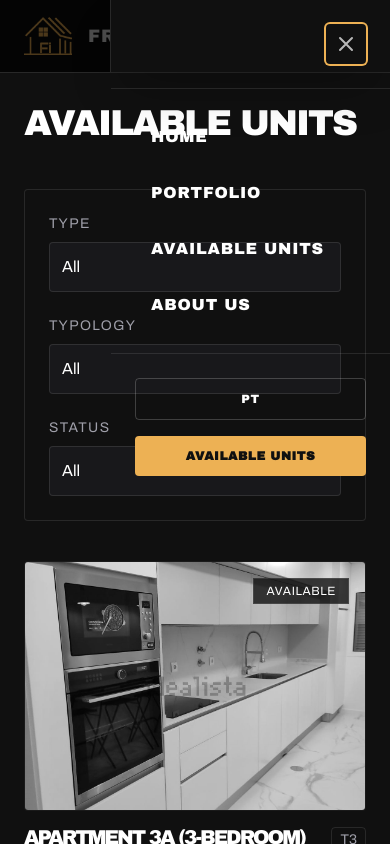
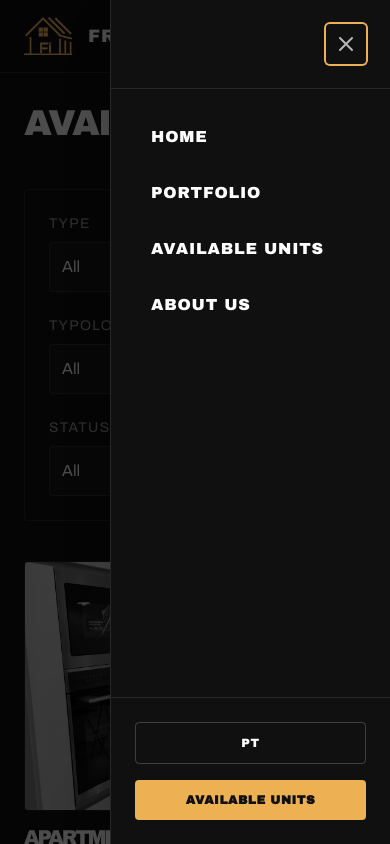
Before and after one commit to CajoAlbuquerque/fracao-ilustre-website, a Next.js app: page /en/fracoes in a window 390 px wide. Both pictures are taken after a click on the button "Open navigation menu". Shown: the top 844 px of the page. Built offline with nearby package versions, Linux system fonts and the light colour scheme.

Commit message:
Fix hamburguer menu implementation and add smoother in and out transitions

```diff
--- a/src/app/globals.css
+++ b/src/app/globals.css
@@ -112,6 +112,59 @@
   }
 }
 
+/* Drawer animations */
+@keyframes drawerSlide {
+  from {
+    transform: translateX(100%);
+  }
+  to {
+    transform: translateX(0);
+  }
+}
+
+@keyframes drawerSlideClose {
+  from {
+    transform: translateX(0);
+  }
+  to {
+    transform: translateX(100%);
+  }
+}
+
+@keyframes drawerBackdrop {
+  from {
+    opacity: 0;
+  }
+  to {
+    opacity: 1;
+  }
+}
+
+@keyframes drawerBackdropClose {
+  from {
+    opacity: 1;
+  }
+  to {
+    opacity: 0;
+  }
+}
+
+.animate-drawer-slide {
+  animation: drawerSlide 0.3s var(--ease-brand) forwards;
+}
+
+.animate-drawer-slide-close {
+  animation: drawerSlideClose 0.3s var(--ease-brand) forwards;
+}
+
+.animate-drawer-backdrop {
+  animation: drawerBackdrop 0.3s var(--ease-brand) forwards;
+}
+
+.animate-drawer-backdrop-close {
+  animation: drawerBackdropClose 0.3s var(--ease-brand) forwards;
+}
+
 @media (prefers-reduced-motion: reduce) {
   .animate-reveal {
     animation: none;
@@ -125,4 +178,12 @@
     transition: none;
     transform: none;
   }
+  .animate-drawer-slide,
+  .animate-drawer-slide-close {
+    animation: none;
+  }
+  .animate-drawer-backdrop,
+  .animate-drawer-backdrop-close {
+    animation: none;
+  }
 }
--- a/src/components/Header.tsx
+++ b/src/components/Header.tsx
@@ -2,6 +2,7 @@
 
 import Image from 'next/image';
 import { useTransition, useState, useEffect, useCallback, useRef } from 'react';
+import { createPortal } from 'react-dom';
 import { useLocale, useTranslations } from 'next-intl';
 import { Link, usePathname, useRouter } from '@/i18n/routing';
 import { Routes } from '@/config/routes';
@@ -15,11 +16,22 @@ export default function Header() {
   const router = useRouter();
   const [isPending, startTransition] = useTransition();
   const [isDrawerOpen, setIsDrawerOpen] = useState(false);
+  const [isDrawerClosing, setIsDrawerClosing] = useState(false);
+  const [mounted, setMounted] = useState(false);
   const hamburgerRef = useRef<HTMLButtonElement>(null);
   const drawerRef = useRef<HTMLDivElement>(null);
 
+  // Ensure portal is only rendered on client
+  useEffect(() => {
+    setMounted(true);
+  }, []);
+
   const toggleLanguage = () => {
     const nextLocale = locale === 'pt' ? 'en' : 'pt';
+
+    if (isDrawerOpen)
+      closeDrawer();
+
     startTransition(() => {
       router.replace(pathname, { locale: nextLocale });
     });
@@ -27,12 +39,19 @@ export default function Header() {
 
   const openDrawer = () => {
     setIsDrawerOpen(true);
+    setIsDrawerClosing(false);
   };
 
   const closeDrawer = useCallback(() => {
-    setIsDrawerOpen(false);
-    // Return focus to hamburger button
-    hamburgerRef.current?.focus();
+    // Start closing animation
+    setIsDrawerClosing(true);
+    // Wait for animation to complete before actually closing
+    setTimeout(() => {
+      setIsDrawerOpen(false);
+      setIsDrawerClosing(false);
+      // Return focus to hamburger button
+      hamburgerRef.current?.focus();
+    }, 300); // Match animation duration
   }, []);
 
   // Close drawer on Escape key
@@ -148,12 +167,12 @@ export default function Header() {
         </svg>
       </button>
 
-      {/* Mobile Drawer Overlay */}
-      {isDrawerOpen && (
+      {/* Mobile Drawer Overlay - rendered via portal to escape header stacking context */}
+      {mounted && isDrawerOpen && createPortal(
         <>
           {/* Backdrop */}
           <div
-            className="fixed inset-0 bg-black/70 z-50 md:hidden"
+            className={`fixed inset-0 bg-black/70 z-[60] md:hidden ${isDrawerClosing ? 'animate-drawer-backdrop-close' : 'animate-drawer-backdrop'}`}
             onClick={closeDrawer}
             aria-hidden="true"
           />
@@ -164,7 +183,7 @@ export default function Header() {
             role="dialog"
             aria-modal="true"
             aria-label={t('nav.openMenu')}
-            className="fixed top-0 right-0 bottom-0 w-[280px] bg-primary-bg border-l border-border z-50 md:hidden flex flex-col shadow-2xl"
+            className={`fixed top-0 right-0 bottom-0 w-[280px] bg-primary-bg border-l border-border z-[70] md:hidden flex flex-col shadow-2xl ${isDrawerClosing ? 'animate-drawer-slide-close' : 'animate-drawer-slide'}`}
           >
             {/* Close Button */}
             <div className="flex justify-end p-6 border-b border-border">
@@ -239,7 +258,8 @@ export default function Header() {
               </Link>
             </div>
           </div>
-        </>
+        </>,
+        document.body
       )}
     </header>
   );
```
